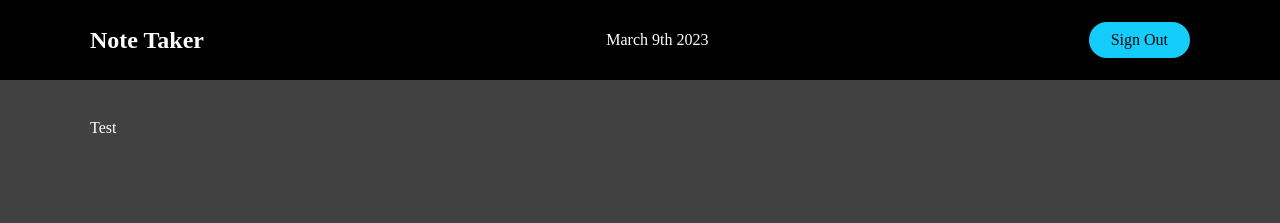
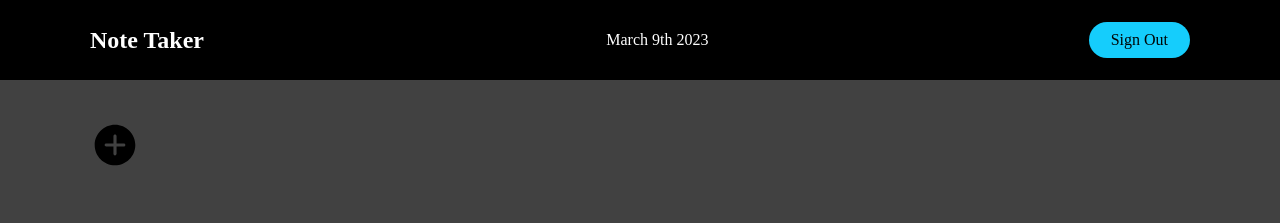
Before and after one commit to PeteChicchetti/note-taker-react, a React (Create React App) app in the folder client/: page /notes in a window 1280 px wide. Shown: the top 223 px of the page. Built offline with nearby package versions, Linux system fonts and the light colour scheme.

Commit message:
added react icon for add note

```diff
--- a/client/src/components/Notes/Notes.jsx
+++ b/client/src/components/Notes/Notes.jsx
@@ -1,5 +1,6 @@
 import React from 'react';
 // import { Container } from 'react-bootstrap';
+import { IoIosAddCircle } from "react-icons/io";
 import {
     NotesMain,
     NotesContainer,
@@ -12,7 +13,7 @@ const Notes = () => {
     <>
         <NotesMain>
             <NotesContainer >
-                <AddBtn>Test</AddBtn>
+                <AddBtn><IoIosAddCircle style={{ height: '50px', width: '50px', color: '#000' }} /></AddBtn>
             </NotesContainer>
         </NotesMain>
     </>
```
